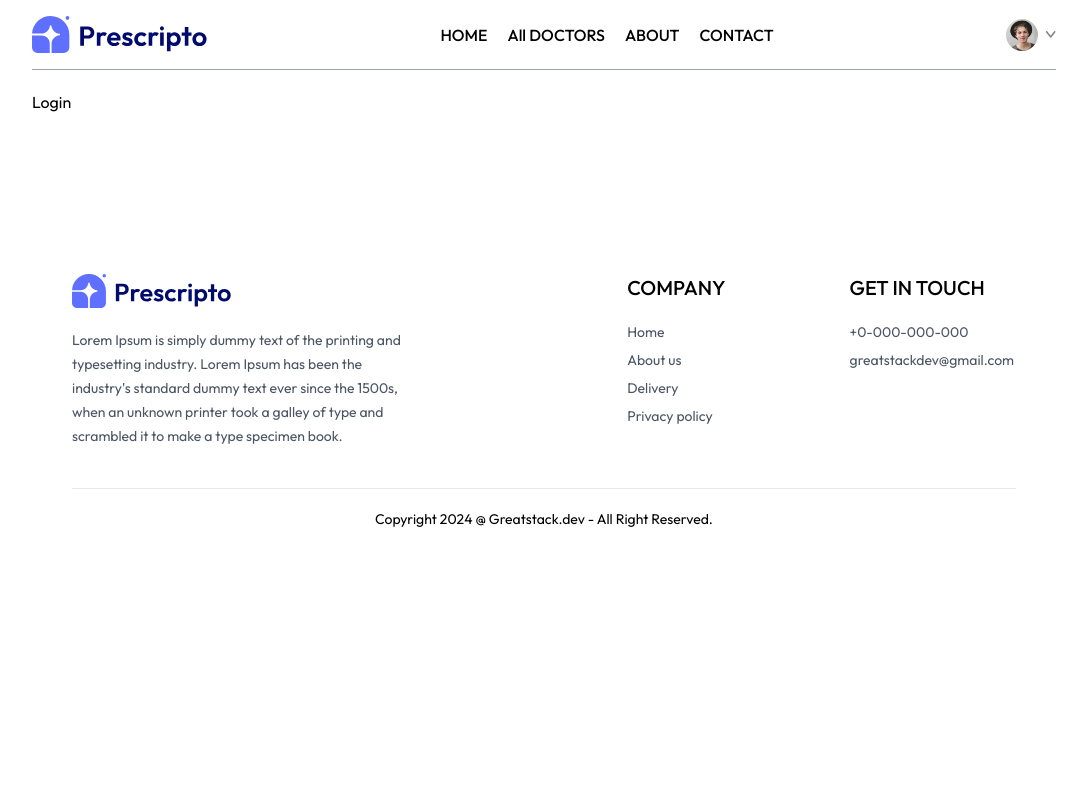
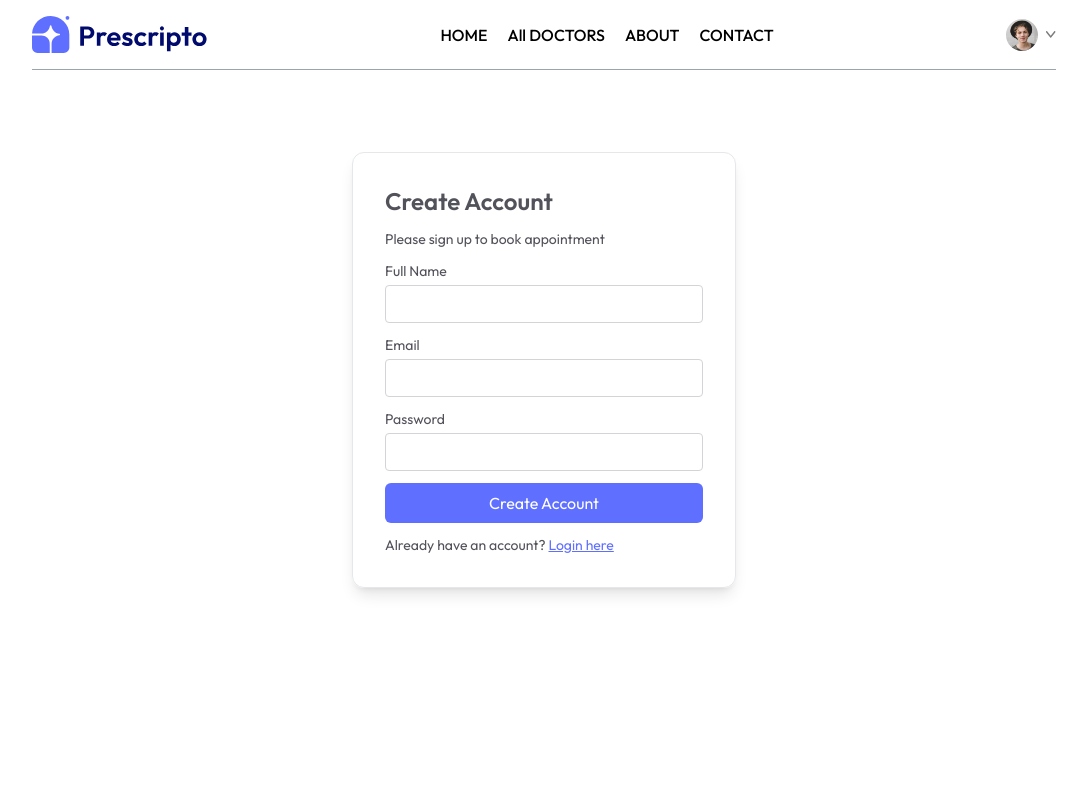
Before and after one commit to ChienCook/prescripto, a React (Vite) app in the folder frontend/: page /login in a window 1280 px wide. Shown: the top 800 px of the page, without its empty margins (96-1183 px from the left). Built offline with nearby package versions, Linux system fonts and the light colour scheme.

Commit message:
frontend: login page

```diff
--- a/frontend/src/pages/Login.jsx
+++ b/frontend/src/pages/Login.jsx
@@ -1,7 +1,84 @@
-import React from 'react';
+import React, { useState } from 'react';
 
 const Login = () => {
-    return <div>Login</div>;
+    const [state, setState] = useState('Sign Up');
+
+    const [email, setEmail] = useState('');
+    const [password, setPassword] = useState('');
+    const [name, setName] = useState('');
+
+    const onSubmitHandle = async (event) => {
+        event.preventDefault();
+    };
+
+    return (
+        <form className="min-h-[70vh] flex items-center">
+            <div className="flex flex-col gap-3 m-auto p-8 min-w-[340px] sm:min-w-96 border rounded-xl text-zinc-600 text-sm shadow-lg">
+                <p className="text-2xl font-semibold">{state === 'Sign Up' ? 'Create Account' : 'Login'}</p>
+                <p>Please {state === 'Sign Up' ? 'sign up' : 'log in'} to book appointment</p>
+                {state === 'Sign Up' && (
+                    <div className="w-full">
+                        <p>Full Name</p>
+                        <input
+                            className="border border-zinc-300 rounded w-full p-2 mt-1"
+                            type="text"
+                            onChange={(e) => setName(e.target.value)}
+                            value={name}
+                        />
+                    </div>
+                )}
+                <div className="w-full">
+                    <p>Email</p>
+                    <input
+                        className="border border-zinc-300 rounded w-full p-2 mt-1"
+                        type="email"
+                        onChange={(e) => setEmail(e.target.value)}
+                        value={email}
+                    />
+                </div>
+                <div className="w-full">
+                    <p>Password</p>
+                    <input
+                        className="border border-zinc-300 rounded w-full p-2 mt-1"
+                        type="password"
+                        onChange={(e) => setPassword(e.target.value)}
+                        value={password}
+                    />
+                </div>
+                <button className="bg-primary text-white w-full py-2 rounded-md text-base">
+                    {state === 'Sign Up' ? 'Create Account' : 'Login'}
+                </button>
+
+                <div>
+                    {state === 'Sign Up' ? (
+                        <p>
+                            Already have an account?{' '}
+                            <span
+                                className="text-primary underline cursor-pointer"
+                                onClick={() => {
+                                    setState('Login');
+                                }}
+                            >
+                                Login here
+                            </span>
+                        </p>
+                    ) : (
+                        <p>
+                            Create an new account?{' '}
+                            <span
+                                className="text-primary underline cursor-pointer"
+                                onClick={() => {
+                                    setState('Sign Up');
+                                }}
+                            >
+                                click here
+                            </span>
+                        </p>
+                    )}
+                </div>
+            </div>
+        </form>
+    );
 };
 
 export default Login;
```
